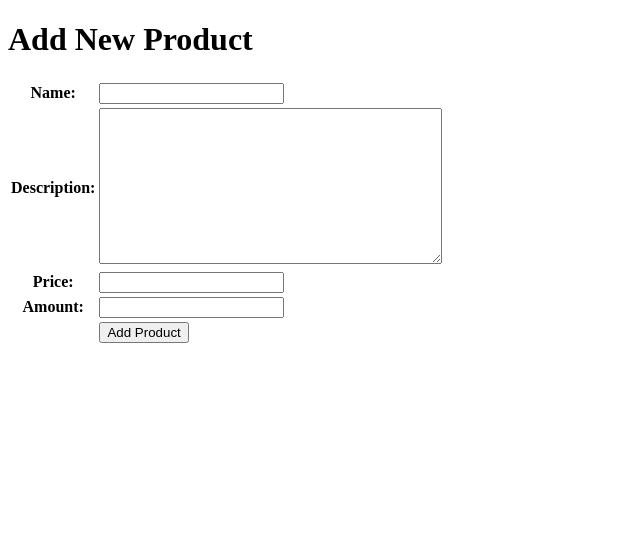
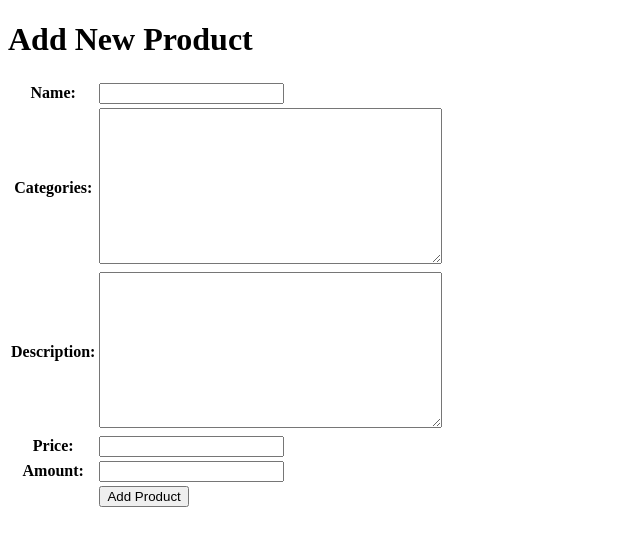
Before and after one commit to Fadeeaal/inventoreal, a Django app: page /create-product in a window 1280 px wide. Shown: the top 546 px of the page, without its empty margins (0-640 px from the left). Run offline with Django 4.2, Linux system fonts and the light colour scheme; tables that the repository leaves empty hold one stand-in row (values such as "Sample post").

Commit message:
add models and edit main.html

```diff
--- a/main/forms.py
+++ b/main/forms.py
@@ -4,4 +4,4 @@ from main.models import Item
 class ProductForm(ModelForm):
     class Meta:
         model = Item
-        fields = ["name", "description", "price", "amount"]
+        fields = ["name", "categories", "description", "price", "amount"]
--- a/main/models.py
+++ b/main/models.py
@@ -9,5 +9,6 @@ class Item(models.Model):
     pbpclass = models.CharField(max_length=255)
     name = models.CharField(max_length=255)
     description = models.TextField()
+    categories = models.TextField(default=" ")
     price = models.IntegerField()
     amount = models.IntegerField()
--- a/main/templates/main.html
+++ b/main/templates/main.html
@@ -11,6 +11,7 @@
 <table>
     <tr>
         <th>Name</th>
+        <th>Category</th>
         <th>Description</th>
         <th>Price</th>
         <th>Amount</th>
@@ -21,6 +22,7 @@
     {% for product in item %}
         <tr>
             <td>{{product.name}}</td>
+            <td>{{product.category}}</td>
             <td>{{product.description}}</td>
             <td>{{product.price}}</td>
             <td>{{product.amount}}</td>
```
Also changed, not shown: main/migrations/0002_item_category.py (added), main/migrations/0003_remove_item_category.py (added), main/migrations/0004_item_categories.py (added).
